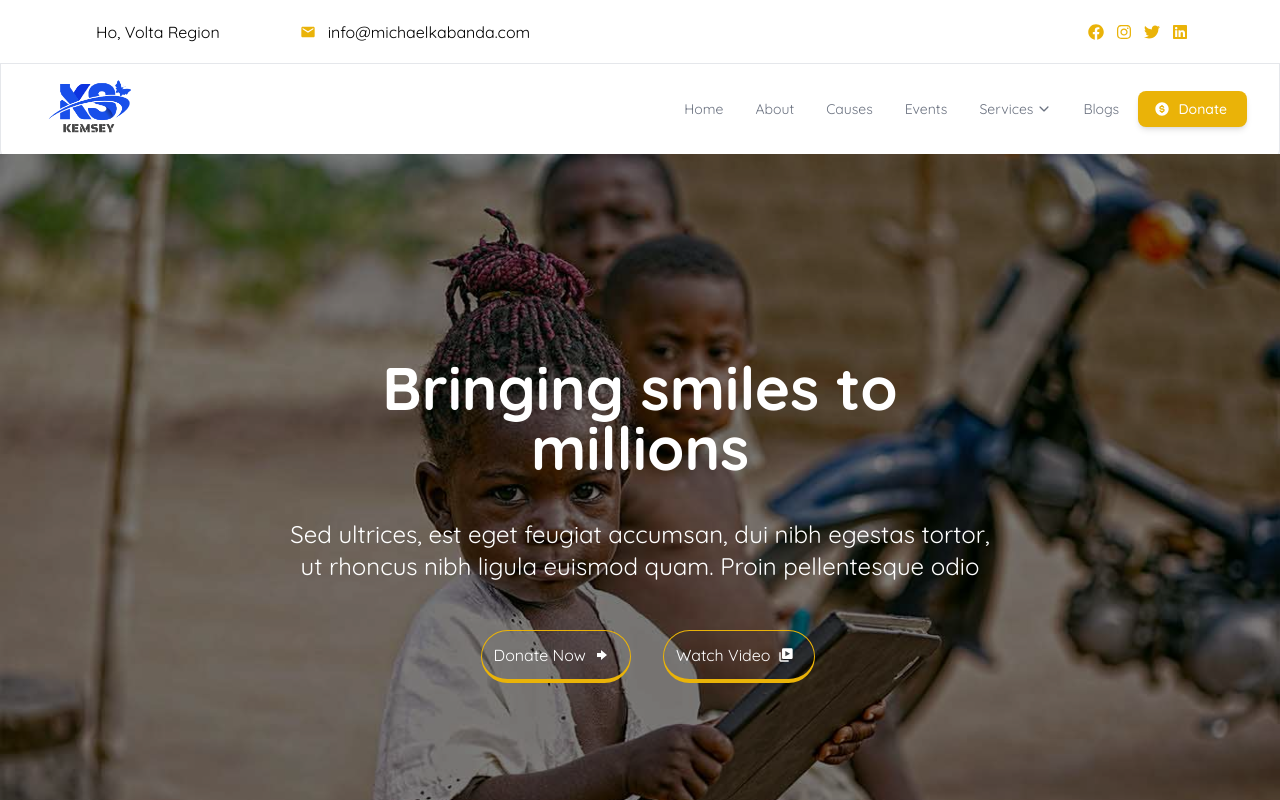
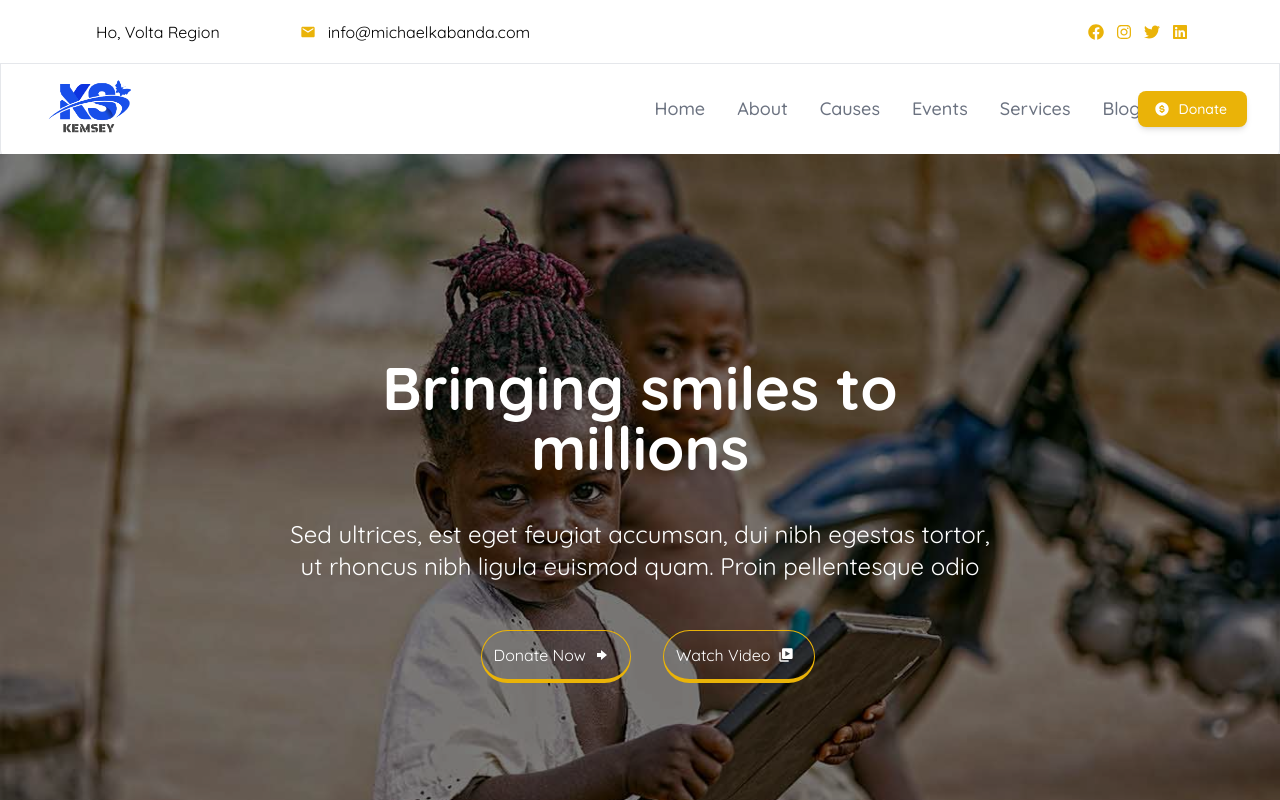
Before and after one commit to Michael-Builds/Restoration-Foundation-International, a React (Vite) app: page / in a window 1280 px wide. Shown: the top 800 px of the page. Built offline with nearby package versions, Linux system fonts and the light colour scheme; some icons are missing.

Commit message:
Updated NavBar Mobile View

```diff
--- a/src/pages/components/NavBar.jsx
+++ b/src/pages/components/NavBar.jsx
@@ -1,6 +1,6 @@
 import React from 'react';
-import { IoIosArrowDown } from 'react-icons/io';
-import { BiSolidDollarCircle } from 'react-icons/bi';
+// import { IoIosArrowDown } from 'react-icons/io';
+import { BiSolidDollarCircle, BiPlus } from 'react-icons/bi';
 import Logo from '../../assets/logo.png';
 import {
     Navbar,
@@ -14,7 +14,26 @@ import { NavLink } from 'react-router-dom';
 const Navigation = () => {
 
     const [openNav, setOpenNav] = React.useState(false);
+    const [eventDropdownOpen, setEventDropdownOpen] = React.useState(false);
+    const [aboutDropdownOpen, setAboutDropDownOpen] = React.useState(false);
+
     const showDonateButton = window.innerWidth >= 960; // Check screen width for mobile view
+
+    const handleEventMouseEnter = () => {
+        setEventDropdownOpen(true);
+    };
+
+    const handleAboutMouseEnter = () => {
+        setAboutDropDownOpen(true);
+    }
+
+    const handleEventMouseLeave = () => {
+        setEventDropdownOpen(false);
+    };
+
+    const handleAboutMouseLeave = () => {
+        setAboutDropDownOpen(false);
+    }
 
     React.useEffect(() => {
         window.addEventListener(
@@ -32,49 +51,118 @@ const Navigation = () => {
                 color="blue-gray"
                 className="p-1 font-normal font-quicksand"
             >
-                <NavLink to="/" className="flex items-center text-1xl text-gray-500 hover:text-yellow-500 font-quicksand">
+                <NavLink to="/" className="flex items-center font-medium text-lg text-gray-500 hover:text-yellow-500 font-quicksand">
                     Home
                 </NavLink>
             </Typography>
+            <li
+                className="relative"
+                onMouseEnter={openNav ? null : handleAboutMouseEnter}
+                onMouseLeave={openNav ? null : handleAboutMouseLeave}
+            >
                 <Typography
-                as="li"
+                    as="div"
                     variant="small"
                     color="blue-gray"
-                className="p-1 font-normal font-quicksand"
+                    className={`p-1 font-normal font-quicksand ${aboutDropdownOpen ? "text-gray-500" : "text-gray-500"
+                        }`}
                 >
-                <NavLink to="/about" className="flex items-center text-1xl text-gray-500 hover:text-yellow-500 font-quicksand">
+                    <div className="flex items-center justify-between font-medium text-lg cursor-pointer">
                         About
+                        {openNav ? ( // Conditionally render the plus icon
+                            <span
+                                className="ml-3 text-yellow-500 cursor-pointer"
+                                onClick={() => setAboutDropDownOpen(!aboutDropdownOpen)}
+                            >
+                                <BiPlus />
+                            </span>
+                        ) : null}
+                    </div>
+                    {aboutDropdownOpen && (
+                        <ul className={`absolute top-8 left-0 z-10 bg-white justify-center text-gray-600 p-4 w-[10rem] lg:border-b-4 lg:border-yellow-500 rounded-md ${openNav ? '' : 'pointer-events-none'}`}>
+                            <li>
+                                <NavLink
+                                    to="/about"
+                                    className={`block p-2 lg:hover:bg-white lg:hover:border-b-2 rounded-md lg:border-yellow-500 font-medium text-md mt-4 ${openNav ? 'lg:hover:text-yellow-500' : ''}`}
+                                >
+                                    About Us
                                 </NavLink>
+                            </li>
+                            <li>
+                                <NavLink
+                                    to="/service2"
+                                    className={`block p-2 lg:hover:bg-white lg:hover:border-b-2 rounded-md lg:border-yellow-500 font-medium text-md mt-4 ${openNav ? 'lg:hover:text-yellow-500' : ''}`}
+                                >
+                                    About Founder
+                                </NavLink>
+                            </li>
+                        </ul>
+                    )}
                 </Typography>
+            </li>
             <Typography
                 as="li"
                 variant="small"
                 color="blue-gray"
                 className="p-1 font-normal font-quicksand "
             >
-                <NavLink to="/causes" className="flex items-center text-1xl text-gray-500 hover:text-yellow-500 font-quicksand">
+                <NavLink to="/causes" className="flex items-center font-medium text-lg text-gray-500 hover:text-yellow-500 font-quicksand">
                     Causes
                 </NavLink>
             </Typography>
+            <li
+                className="relative"
+                onMouseEnter={openNav ? null : handleEventMouseEnter}
+                onMouseLeave={openNav ? null : handleEventMouseLeave}
+            >
                 <Typography
-                as="li"
+                    as="div"
                     variant="small"
                     color="blue-gray"
-                className="p-1 font-normal font-quicksand"
+                    className={`p-1 font-normal font-quicksand ${eventDropdownOpen ? "text-gray-500" : "text-gray-500"
+                        }`}
                 >
-                <NavLink to="/events" className="flex text-16 items-center text-gray-500 hover:text-yellow-500 font-quicksand">
+                    <div className="flex items-center justify-between font-medium text-lg cursor-pointer">
                         Events
+                        {openNav ? ( // Conditionally render the plus icon
+                            <span
+                                className="ml-3 text-yellow-500 cursor-pointer"
+                                onClick={() => setEventDropdownOpen(!eventDropdownOpen)}
+                            >
+                                <BiPlus />
+                            </span>
+                        ) : null}
+                    </div>
+                    {eventDropdownOpen && (
+                        <ul className={`absolute top-8 left-0 z-10 bg-white justify-center items-center text-gray-600 p-4 w-[10rem] border-b-4 border-yellow-500 rounded-md`}>
+                            <li>
+                                <NavLink
+                                    to="/service1"
+                                    className={`block p-2 hover:bg-white hover:border-b-2 rounded-md border-yellow-500 font-medium text-md mt-4 hover:text-yellow-500`}
+                                >
+                                    Recent
                                 </NavLink>
+                            </li>
+                            <li>
+                                <NavLink
+                                    to="/service2"
+                                    className={`block p-2 hover:bg-white hover:border-b-2 rounded-md border-yellow-500 font-medium text-md mt-4 hover:text-yellow-500`}
+                                >
+                                    Upcoming ....
+                                </NavLink>
+                            </li>
+                        </ul>
+                    )}
                 </Typography>
+            </li>
             <Typography
                 as="li"
                 variant="small"
                 color="blue-gray"
                 className="p-1 font-normal font-quicksand flex items-center"
             >
-                <NavLink to="/service" className="flex items-center text-16 text-gray-500 hover:text-yellow-500 font-quicksand">
+                <NavLink to="/service" className="flex items-center font-medium text-lg text-gray-500 hover:text-yellow-500 font-quicksand">
                     Services
-                    <IoIosArrowDown className="text-gray-500 ml-1 hover:text-yellow-500" />
                 </NavLink>
             </Typography>
 
@@ -85,7 +173,7 @@ const Navigation = () => {
                 color="blue-gray"
                 className="p-1 font-normal font-quicksand"
             >
-                <NavLink to="/blogs" className="flex items-center text-16 text-gray-500 hover:text-yellow-500 font-quicksand">
+                <NavLink to="/blogs" className="flex items-center font-medium text-lg text-gray-500 hover:text-yellow-500 font-quicksand">
                     Blogs
                 </NavLink>
             </Typography>
```
Lines whose indentation alone changed are shown as unchanged.
